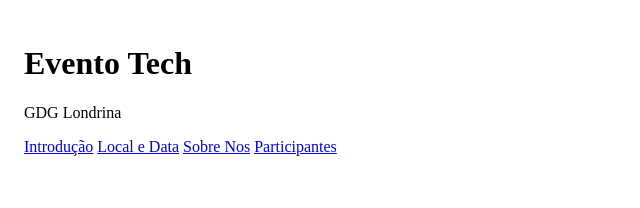
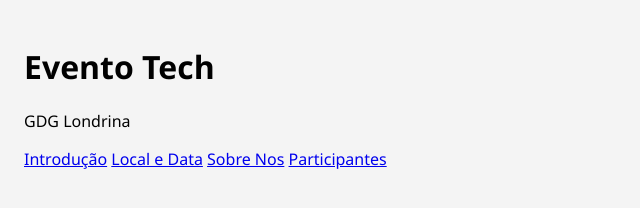
Before and after one commit to LucasAokiP/Projeto_Divulgacao_Evento_HTML_CSS_JS, a plain HTML site: page index.html in a window 1280 px wide. Shown: the whole page, without its empty margins (0-640 px from the left). Drawn offline with Linux system fonts and the light colour scheme.

Commit message:
setando a fonte do corpo e a cor de fundo do body

```diff
--- a/style.css
+++ b/style.css
@@ -1,6 +1,8 @@
 body{
     padding: 0%;
     margin: 0%;
+    font-family: 'Segoe UI', Tahoma, Geneva, Verdana, sans-serif;
+    background-color: #f4f4f4;
 }
 .banner{
     padding: 1.5rem;
```
